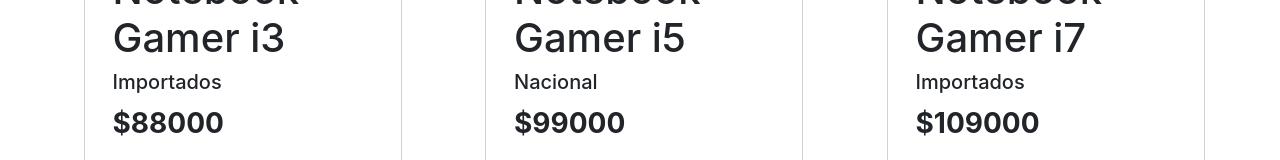
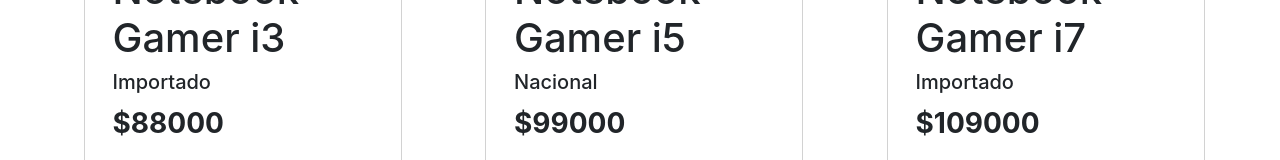
Before and after one commit to nicocordoba94/reactCH, a React (Create React App) app: page / in a window 1280 px wide. Shown: the part 346-506 px from the top of the page. Built offline with nearby package versions, Linux system fonts and the light colour scheme; the HTML template or start-up script is replaced by a standard one.

Commit message:
PreEntrega Trabajo Final 2

```diff
--- a/src/components/ItemDetail/index.js
+++ b/src/components/ItemDetail/index.js
@@ -1,4 +1,3 @@
-
 import React from "react";
 import { Button } from "react-bootstrap";
 import "./ItemDetail.css";
--- a/src/components/Products/asyncmock.js
+++ b/src/components/Products/asyncmock.js
@@ -3,7 +3,7 @@ const products = [
         "id": 0,
         "nombre": "Notebook Gamer i3",
         "precio": 88000,
-        "category": "Importados",
+        "category": "Importado",
         "stock": 20,
         "imagen": "https://delta.com.ar/media/catalog/product/cache/03229c62aec18bc8968e7effca99b533/5/5/55083_800_2.jpg"
 
@@ -21,7 +21,7 @@ const products = [
         "id": 2,
         "nombre": "Notebook Gamer i7",
         "precio": 109000,
-        "category": "Importados",
+        "category": "Importado",
         "stock": 16,
         "imagen": "https://delta.com.ar/media/catalog/product/cache/03229c62aec18bc8968e7effca99b533/i/d/ideapad_3_14itl6_ct1_01.png"
 
@@ -30,7 +30,7 @@ const products = [
         "id": 3,
         "nombre": "Notebook Ryzen 5",
         "precio": 139990,
-        "category": "Importados",
+        "category": "Importado",
         "stock": 20,
         "imagen": "https://delta.com.ar/media/catalog/product/cache/03229c62aec18bc8968e7effca99b533/3/a/3a8v8la-1_t1651684423.jpg"
 
@@ -39,7 +39,7 @@ const products = [
         "id": 4,
         "nombre": "Notebook Ryzen 7",
         "precio": 179999,
-        "category": "Importados",
+        "category": "Importado",
         "stock": 5,
         "imagen": "https://delta.com.ar/media/catalog/product/cache/03229c62aec18bc8968e7effca99b533/d/_/d_nq_np_2x_989992-mla47934600734_102021-f.jpg"
 
@@ -48,7 +48,7 @@ const products = [
         "id": 5,
         "nombre": "Notebook Ryzen 3",
         "precio": 99999,
-        "category": "Importados",
+        "category": "Importado",
         "stock": 10,
         "imagen": "https://delta.com.ar/media/catalog/product/cache/03229c62aec18bc8968e7effca99b533/s/1/s145-14iil.jpg"
 
```
Lines whose indentation alone changed are shown as unchanged.
